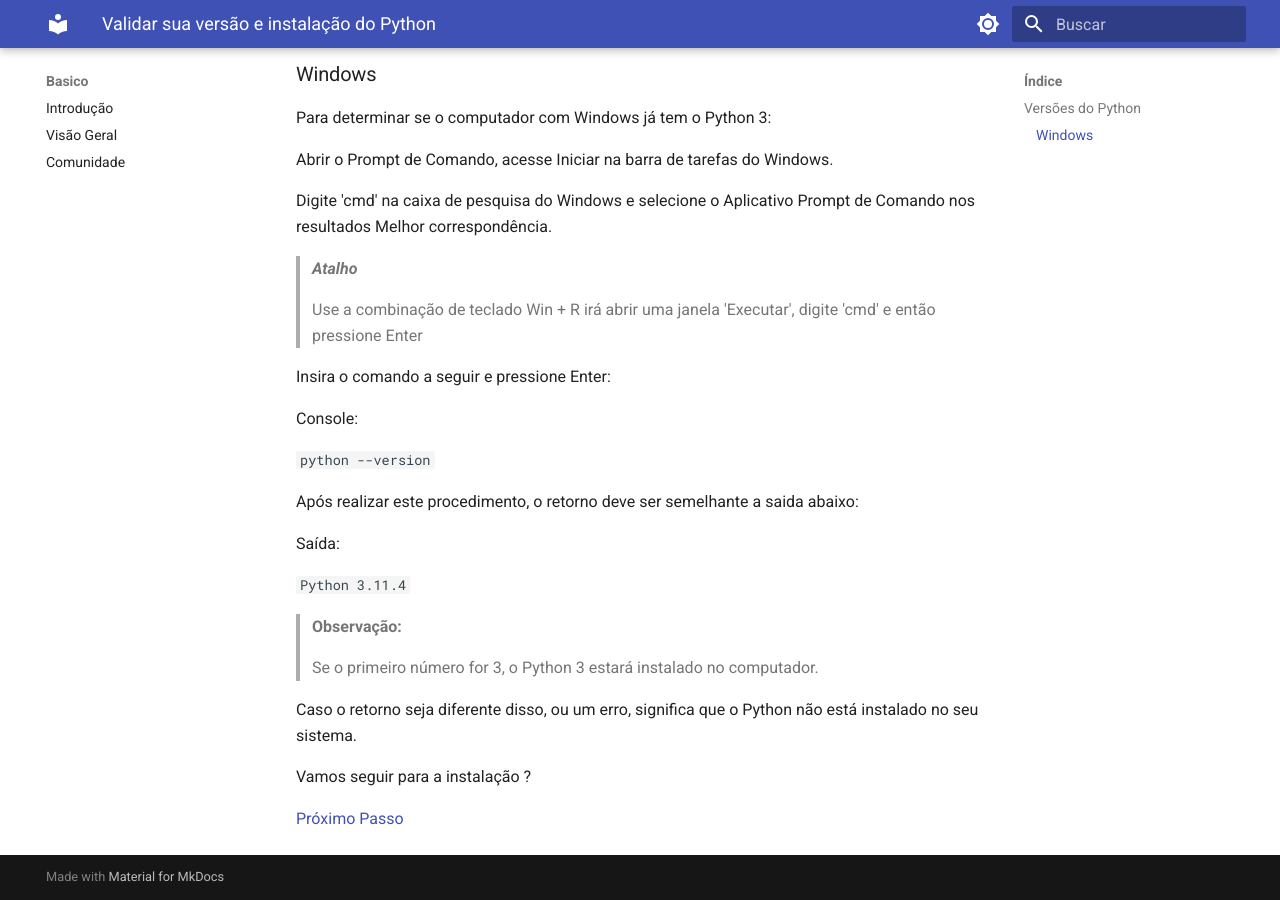
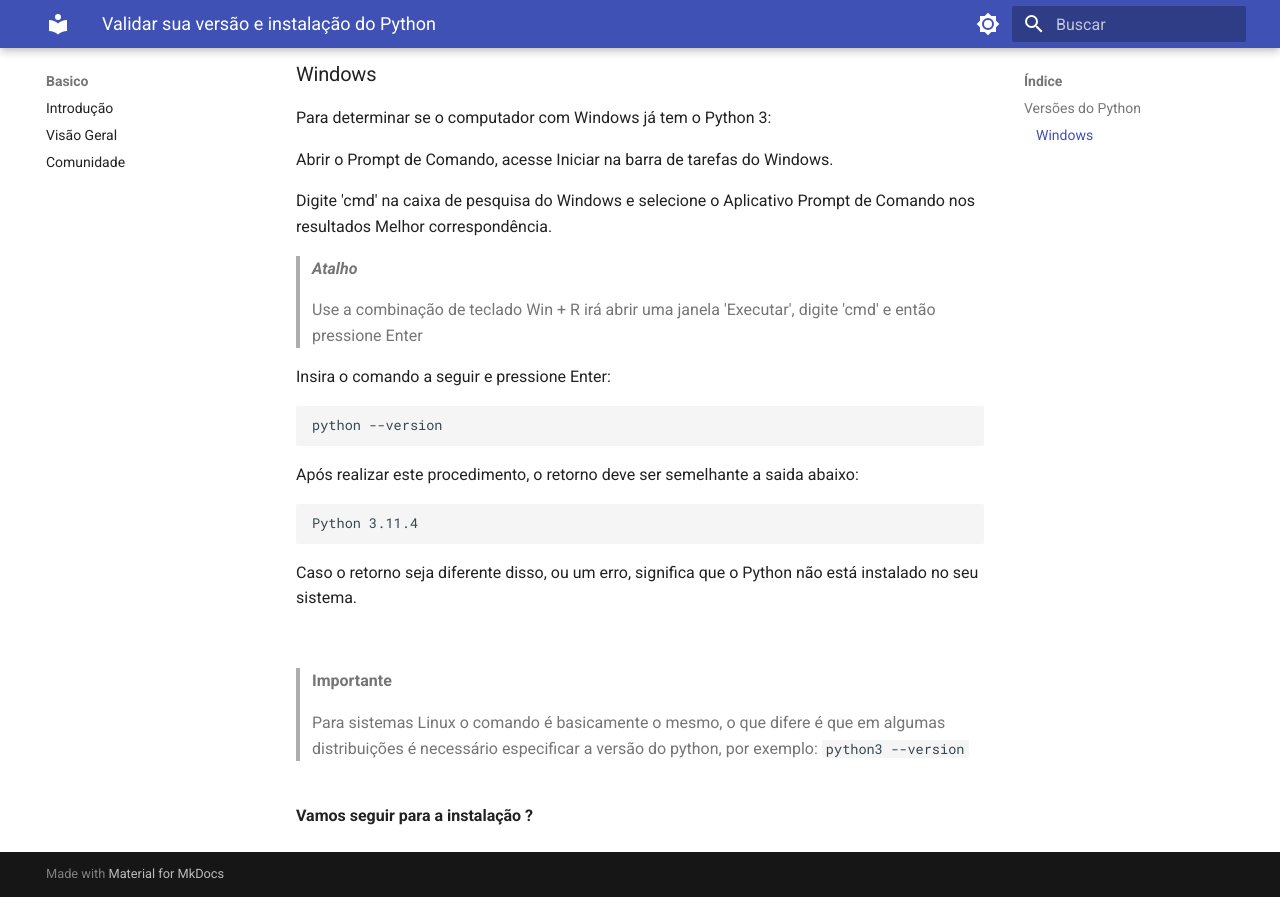
Before and after one commit to baptistafabricio87/python_basicao, an MkDocs documentation site: the page built from docs/validation.md, in a window 1280 px wide and 900 px high, scrolled down 581 px. Built offline with MkDocs 1.6.1 and Material for MkDocs 9.7.7, drawn with Linux system fonts in a browser that asks for light colours.

Commit message:
Validacao de versao do python

````diff
--- a/docs/validation.md
+++ b/docs/validation.md
@@ -30,22 +30,24 @@ Digite 'cmd' na caixa de pesquisa do Windows e selecione o Aplicativo Prompt de
 
 Insira o comando a seguir e pressione Enter:
 
-Console:
-
-```python --version```
+```Bash
+python --version
+```
 
 Após realizar este procedimento, o retorno deve ser semelhante a saida abaixo:
 
-Saída:
 
-```Python 3.11.4```
-
-> **Observação:**
->
->Se o primeiro número for 3, o Python 3 estará instalado no computador.
+```Bash
+Python 3.11.4
+```
 
 Caso o retorno seja diferente disso, ou um erro, significa que o Python não está instalado no seu sistema.
 
-Vamos seguir para a instalação ?
+<br>
+> **Importante**
+>
+> Para sistemas Linux o comando é basicamente o mesmo, o que difere é que em algumas distribuições é necessário especificar a versão do python, por exemplo:
+>```python3 --version```
 
-[Próximo Passo](instalation.md)
+<br>
+**Vamos seguir para a instalação ?**
````
